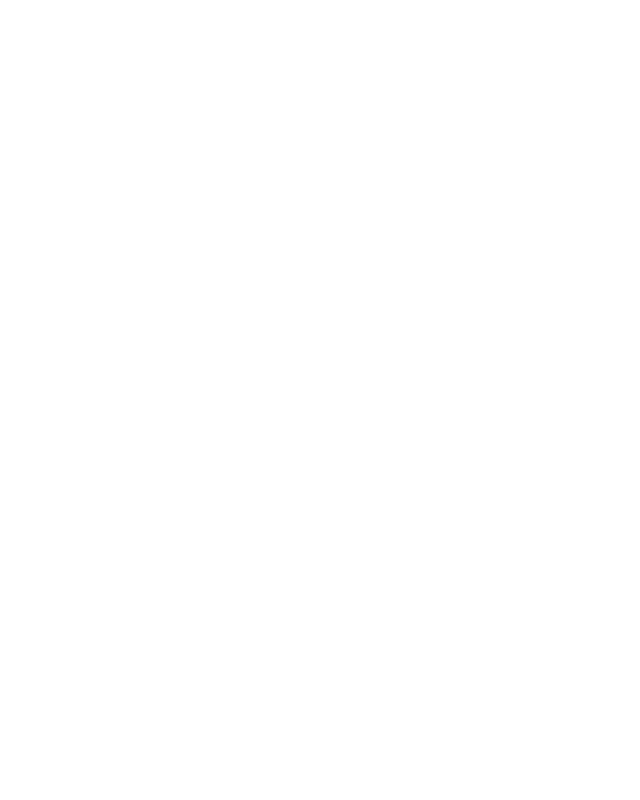
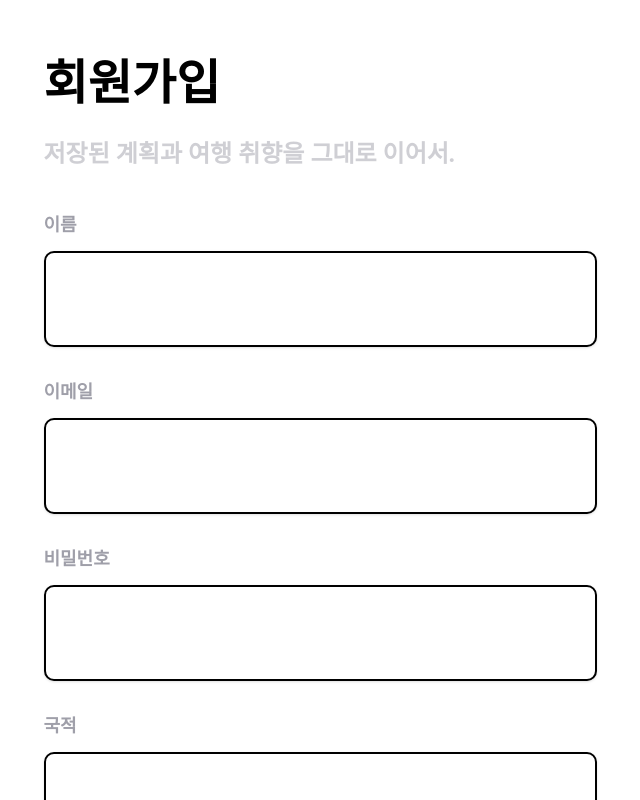
Before and after one commit to 2026-SummerTecheerBootcamp-TeamG/TeamG-Frontend, a React (Vite) app: page /signup in a window 1280 px wide. Before the commit this address had no page. Shown: the whole page, without its empty margins (320-960 px from the left). Built offline with nearby package versions, Linux system fonts and the light colour scheme.

Commit message:
회원가입 페이지 구현

```diff
--- a/src/App.tsx
+++ b/src/App.tsx
@@ -1,14 +1,14 @@
 import { Routes, Route } from "react-router-dom";
-import { Element } from "./screens/Element/Element.tsx"; // 실제 파일 경로에 맞게 수정
-import { Login } from "./screens/login/loginTest.tsx";   // 실제 파일 경로에 맞게 수정
+import { Element } from "./screens/Element/Element.tsx";
+import { Login } from "./screens/login/login.tsx";
+import { Signup } from "./screens/signup/index.ts";
 
 function App() {
   return (
     <Routes>
       <Route path="/" element={<Element />} />
       <Route path="/login" element={<Login />} />
-      {/* 회원가입 페이지도 만들면 여기 추가 */}
-      {/* <Route path="/signup" element={<Signup />} /> */}
+      <Route path="/signup" element={<Signup />} />
     </Routes>
   );
 }
--- a/src/screens/login/index.ts
+++ b/src/screens/login/index.ts
@@ -1 +1 @@
-export { Login } from './loginTest.tsx';
+export { Login } from './login.tsx';
--- /dev/null
+++ b/src/screens/signup/index.ts
@@ -0,0 +1 @@
+export {Signup} from './signup.tsx';
--- /dev/null
+++ b/src/screens/signup/signup.tsx
@@ -0,0 +1,100 @@
+import type { JSX } from "react/jsx-runtime";
+import { useNavigate } from "react-router-dom";
+import { Button } from "../../components/ui/button_login.tsx";
+import { Card, CardContent } from "../../components/ui/card.tsx";
+import { Input } from "../../components/ui/input.tsx";
+
+export const Signup = (): JSX.Element => {
+  const navigate = useNavigate();
+
+  const handleSignup = () => {
+    // TODO: 실제 회원가입 API 호출 후 성공 시 이동하도록 교체
+    navigate("/");
+  };
+
+  return (
+    <main className="flex min-h-screen w-full items-center justify-center bg-white px-6 py-12">
+      <section className="flex w-full max-w-[553px] flex-col">
+        {/* 헤더 부분 */}
+        <header className="mb-10 flex w-full flex-col">
+          <h1 className="text-[48px] font-bold text-black font-['Pretendard']">
+            회원가입
+          </h1>
+          <p className="mt-4 text-[24px] font-bold text-zinc-400/50 font-['Pretendard']">
+            저장된 계획과 여행 취향을 그대로 이어서.
+          </p>
+        </header>
+
+        <Card className="w-full border-0 bg-transparent shadow-none">
+          <CardContent className="flex flex-col gap-8 p-0">
+            {/* 이름 입력창 */}
+            <div className="flex flex-col gap-3">
+              <label className="text-[18px] font-bold text-zinc-400 font-['Pretendard']">이름</label>
+              <Input
+                type="text"
+                className="h-[96px] w-[553px] rounded-[10px] border-[2.5px] border-black bg-white transition-all duration-150 hover:border-rose-600 hover:shadow-[5px_5px_10px_0px_rgba(127,3,3,0.5)] focus:border-rose-600 focus:shadow-[5px_5px_10px_0px_rgba(127,3,3,0.5)] !text-[24px] font-bold font-['Pretendard'] focus:outline-none"
+              />
+            </div>
+
+            {/* 이메일 입력창 */}
+            <div className="flex flex-col gap-3">
+              <label className="text-[18px] font-bold text-zinc-400 font-['Pretendard']">이메일</label>
+              <Input
+                type="email"
+                className="h-[96px] w-[553px] rounded-[10px] border-[2.5px] border-black bg-white transition-all duration-150 hover:border-rose-600 hover:shadow-[5px_5px_10px_0px_rgba(127,3,3,0.5)] focus:border-rose-600 focus:shadow-[5px_5px_10px_0px_rgba(127,3,3,0.5)] !text-[24px] font-bold font-['Pretendard'] focus:outline-none"
+              />
+            </div>
+
+            {/* 비밀번호 입력창 */}
+            <div className="flex flex-col gap-3">
+              <label className="text-[18px] font-bold text-zinc-400 font-['Pretendard']">비밀번호</label>
+              <Input
+                type="password"
+                className="h-[96px] w-[553px] rounded-[10px] border-[2.5px] border-black bg-white transition-all duration-150 hover:border-rose-600 hover:shadow-[5px_5px_10px_0px_rgba(127,3,3,0.5)] focus:border-rose-600 focus:shadow-[5px_5px_10px_0px_rgba(127,3,3,0.5)] !text-[24px] font-bold font-['Pretendard'] focus:outline-none"
+              />
+            </div>
+
+            {/* 국적 입력창 */}
+            <div className="flex flex-col gap-3">
+              <label className="text-[18px] font-bold text-zinc-400 font-['Pretendard']">국적</label>
+              <Input
+                type="text"
+                className="h-[96px] w-[553px] rounded-[10px] border-[2.5px] border-black bg-white transition-all duration-150 hover:border-rose-600 hover:shadow-[5px_5px_10px_0px_rgba(127,3,3,0.5)] focus:border-rose-600 focus:shadow-[5px_5px_10px_0px_rgba(127,3,3,0.5)] !text-[24px] font-bold font-['Pretendard'] focus:outline-none"
+              />
+            </div>
+
+            {/* 기본 출발지 입력창 */}
+            <div className="flex flex-col gap-3">
+              <label className="text-[18px] font-bold text-zinc-400 font-['Pretendard']">기본 출발지</label>
+              <Input
+                type="text"
+                className="h-[96px] w-[553px] rounded-[10px] border-[2.5px] border-black bg-white transition-all duration-150 hover:border-rose-600 hover:shadow-[5px_5px_10px_0px_rgba(127,3,3,0.5)] focus:border-rose-600 focus:shadow-[5px_5px_10px_0px_rgba(127,3,3,0.5)] !text-[24px] font-bold font-['Pretendard'] focus:outline-none"
+              />
+            </div>
+
+            {/* 가입 완료 버튼 */}
+            <Button
+              onClick={handleSignup}
+              className="h-[96px] w-[553px] rounded-[10px] border-[2.5px] border-black bg-rose-600 text-[30px] font-bold text-white hover:bg-rose-700 font-['Pretendard']"
+            >
+              가입 완료
+            </Button>
+
+            {/* 로그인 페이지로 돌아가는 안내 */}
+            <p className="text-center text-[18px] font-bold font-['Pretendard']">
+              <span className="text-zinc-400/75">이미 계정이 있으신가요?</span>
+              <span className="text-black"> </span>
+              <button
+                type="button"
+                onClick={() => navigate("/login")}
+                className="text-orange-200 hover:opacity-80"
+              >
+                로그인하기
+              </button>
+            </p>
+          </CardContent>
+        </Card>
+      </section>
+    </main>
+  );
+};
```
Also changed, not shown: src/components/ui/button_main.tsx (renamed from src/components/ui/button.tsx), src/screens/login/login.tsx (renamed from src/screens/login/loginTest.tsx).
